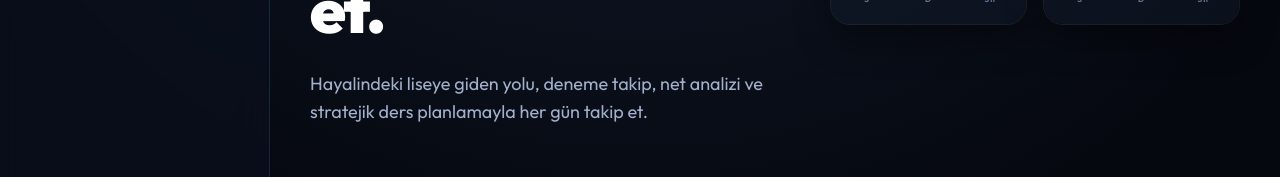
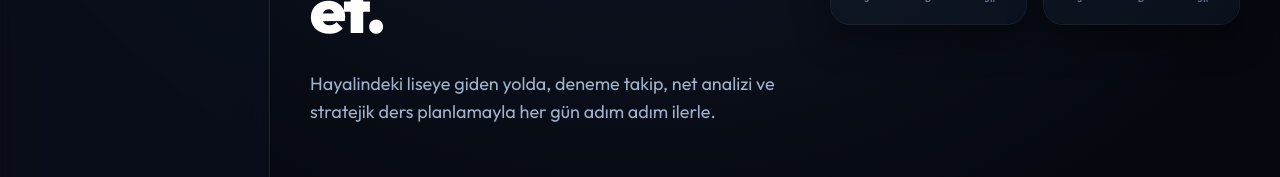
Before and after one commit to seha-mobil/lgstakip, a Next.js app: page / in a window 1280 px wide. Shown: the part 345-522 px from the top of the page. Built offline with nearby package versions, Linux system fonts and the light colour scheme; no server answers; the database is empty; a web font is replaced by a local one.

Commit message:
style: refine hero subtext mission statement for better momentum

```diff
--- a/app/page.tsx
+++ b/app/page.tsx
@@ -70,7 +70,7 @@ export default async function Dashboard() {
           </h1>
 
           <p className="animate-fade-up" style={{ fontSize: '18px', color: 'var(--text2)', lineHeight: 1.6, maxWidth: '500px', animationDelay: '0.2s' }}>
-            Hayalindeki liseye giden yolu, deneme takip, net analizi ve stratejik ders planlamayla her gün takip et.
+            Hayalindeki liseye giden yolda, deneme takip, net analizi ve stratejik ders planlamayla her gün adım adım ilerle.
           </p>
         </div>
 
```
